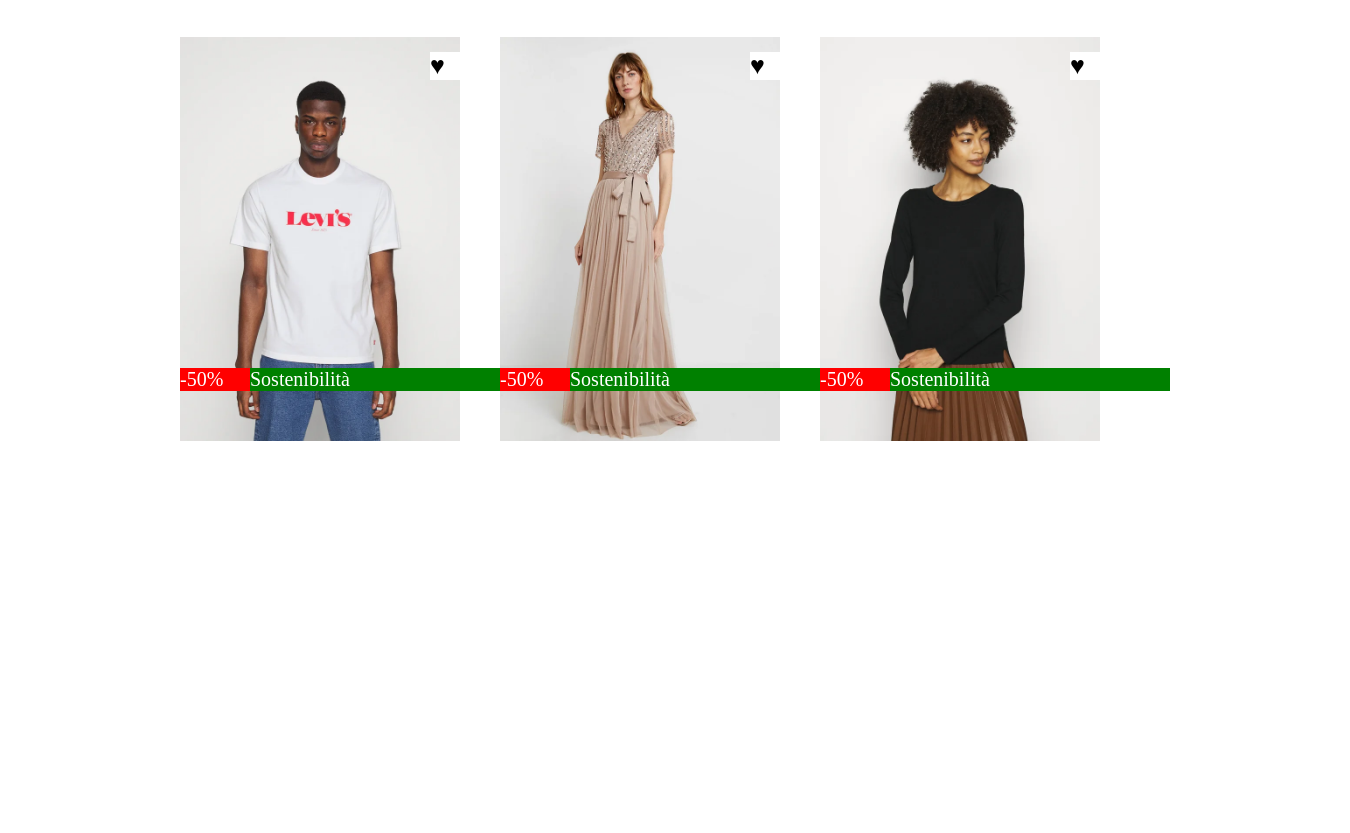
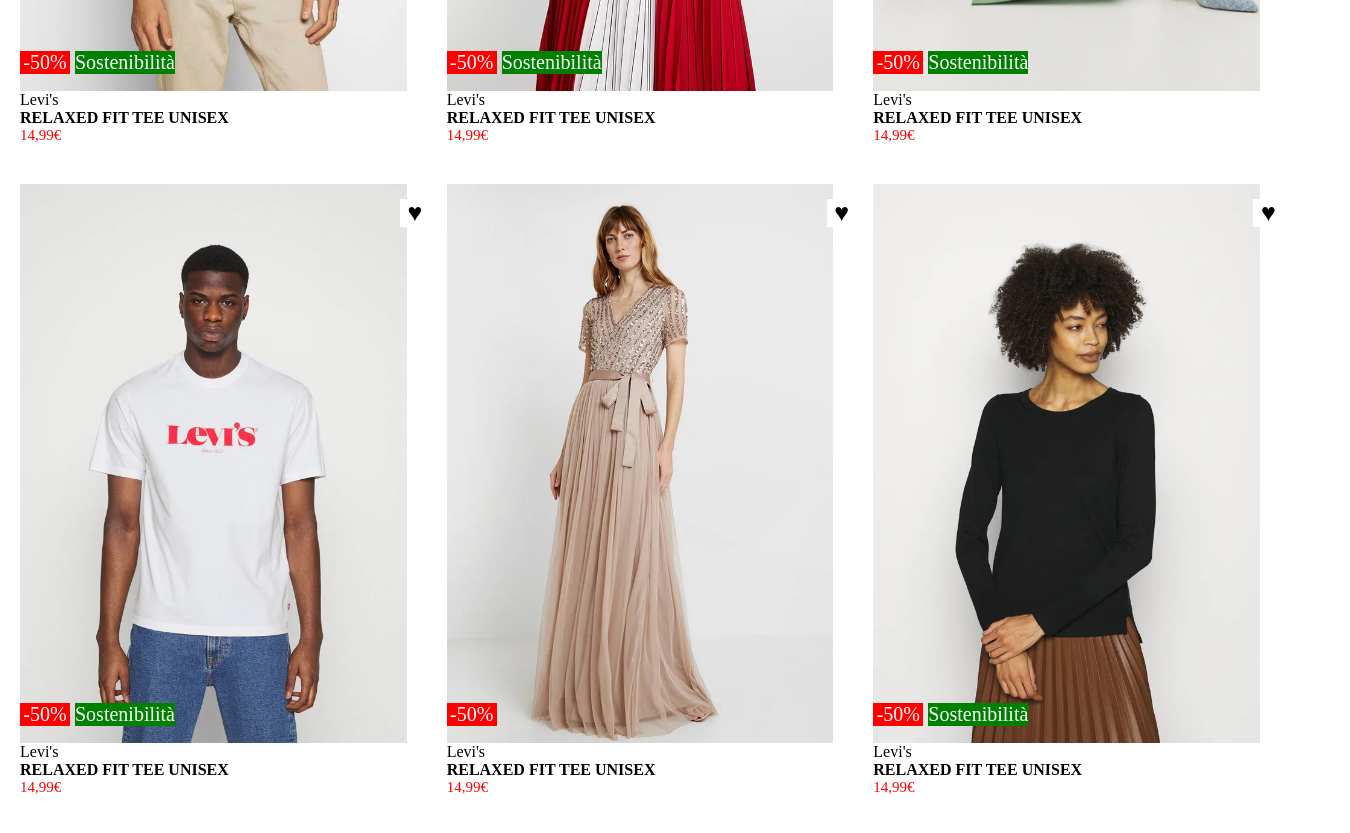
Before and after one commit to DeboraChiarelli/html-css-boolando, a plain HTML site: page index.html in a window 1280 px wide. Shown: the part 629-1462 px from the top of the page, 1350 px wide, since content can reach past the window. Before the commit the page ends 1190 px from the top, so only its background shows below. Drawn offline with Linux system fonts and the light colour scheme.

Commit message:
fix width classi: heart-icon, sale, sust

```diff
--- a/css/style.css
+++ b/css/style.css
@@ -28,10 +28,9 @@
 }
 
 .container {
-    max-width: 1000px;
+    max-width: 100%;
     margin: 0 auto;
-    padding: 20px;
-    padding-top: 20px;
+    min-height: 20px;
 }
 
 .row {
@@ -40,7 +39,7 @@
 }
 
 .row-header {
-    justify-content: space-around;
+    justify-content: space-between;
     align-items: center;
 }
 
@@ -69,30 +68,37 @@
     display: block;
 	position: absolute;
 	top: 15px;
-    left: 250px;
-	width: 100%;
+    left: 380px;
+	width: 30px;
 	background-color: white;
 	font-size: 25px;
 	color: black;
+    text-align: center;
 }
 
 .sale {
     display: block;
 	position: absolute;
-	bottom: 50px;
-	width: 100%;
+	bottom: 70px;
+	width: 50px;
 	background-color: red;
 	font-size: 20px;
 	color: white;
+    text-align: center;
 }
 
 .sust  {
     display: block;
 	position: absolute;
-	bottom: 50px;
-    left: 70px;
-	width: 100%;
+	bottom: 70px;
+    left: 55px;
+	width: 100px;
 	background-color: green;
 	font-size: 20px;
 	color: white;
 }
+
+.price-red  {
+    color: red;
+    font-size: 15px;
+}
--- a/index.html
+++ b/index.html
@@ -22,9 +22,7 @@
                     <img src="./img/boolean-logo.png" class="logo" alt="logo Boolean">
                 </div>
                 <div class="col">
-                   <p></p>
-                   <p></p>
-                   <p></p>
+                   <span></span>
                 </div>
             </div>
         </nav>
@@ -44,6 +42,9 @@
                         <span class="heart-icon">&hearts;</span>
                         <span class="sale">-50%</span>
                         <span class="sust">Sostenibilità</span>
+                        <span>Levi's</span>
+                        <p><strong>RELAXED FIT TEE UNISEX</strong></p>
+                        <p class="price-red">14,99€ </p>
                     </figure>
                 </div>
             </div>
@@ -54,6 +55,9 @@
                         <span class="heart-icon">&hearts;</span>
                         <span class="sale">-50%</span>
                         <span class="sust">Sostenibilità</span>
+                        <span>Levi's</span>
+                        <p><strong>RELAXED FIT TEE UNISEX</strong></p>
+                        <p class="price-red">14,99€ </p>
                     </figure>
                 </div>
             </div>
@@ -64,6 +68,9 @@
                         <span class="heart-icon">&hearts;</span>
                         <span class="sale">-50%</span>
                         <span class="sust">Sostenibilità</span>
+                        <span>Levi's</span>
+                        <p><strong>RELAXED FIT TEE UNISEX</strong></p>
+                        <p class="price-red">14,99€ </p>
                     </figure>
                 </div>
             </div>
@@ -74,6 +81,9 @@
                         <span class="heart-icon">&hearts;</span>
                         <span class="sale">-50%</span>
                         <span class="sust">Sostenibilità</span>
+                        <span>Levi's</span>
+                        <p><strong>RELAXED FIT TEE UNISEX</strong></p>
+                        <p class="price-red">14,99€ </p>
                     </figure>
                 </div>
             </div>
@@ -83,7 +93,9 @@
                         <img src="./img/5.webp" alt="" />
                         <span class="heart-icon">&hearts;</span>
                         <span class="sale">-50%</span>
-                        <span class="sust">Sostenibilità</span>
+                        <span>Levi's</span>
+                        <p><strong>RELAXED FIT TEE UNISEX</strong></p>
+                        <p class="price-red">14,99€ </p>
                     </figure>
                 </div>
             </div>
@@ -94,6 +106,9 @@
                         <span class="heart-icon">&hearts;</span>
                         <span class="sale">-50%</span>
                         <span class="sust">Sostenibilità</span>
+                        <span>Levi's</span>
+                        <p><strong>RELAXED FIT TEE UNISEX</strong></p>
+                        <p class="price-red">14,99€ </p>
                     </figure>
                 </div>
             </div>
```
